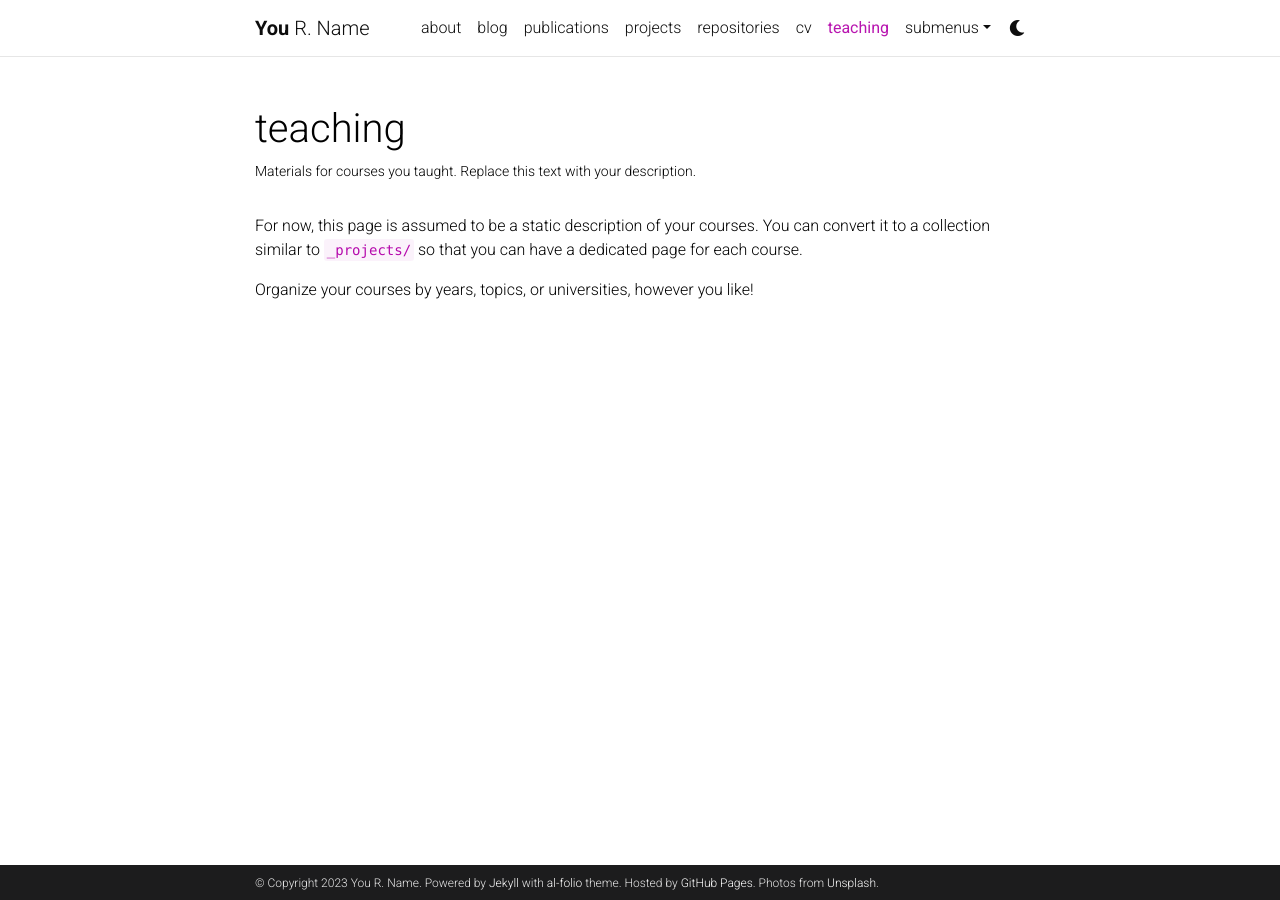
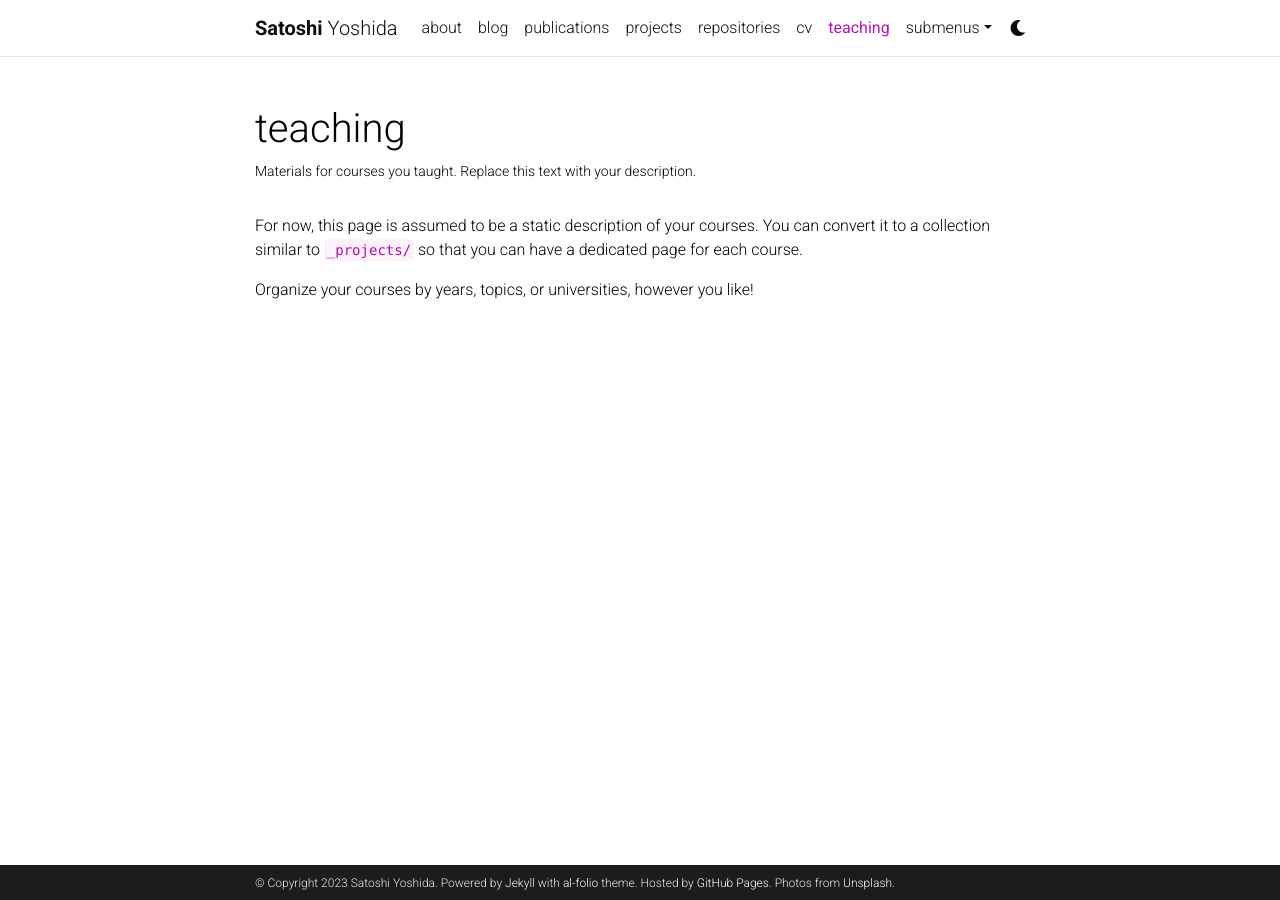
Before and after one commit to sy3104/sy3104.github.io, a Jekyll site: the page built from _pages/teaching.md, in a window 1280 px wide. Built offline with Jekyll 4.4.1, drawn with Linux system fonts in a browser that asks for light colours; comment, search, counter and statistics services are not loaded; a style sheet for code colours, icons or effects is not loaded.

Commit message:
Update _config.yml

```diff
--- a/_config.yml
+++ b/_config.yml
@@ -3,9 +3,9 @@
 # -----------------------------------------------------------------------------
 
 title: blank # the website title (if blank, full name will be used instead)
-first_name: You
-middle_name: R.
-last_name: Name
+first_name: Satoshi
+middle_name:
+last_name: Yoshida
 email: you@example.com
 description: > # the ">" symbol means to ignore newlines until "footer_text:"
   A simple, whitespace theme for academics. Based on [*folio](https://github.com/bogoli/-folio) design.
```
